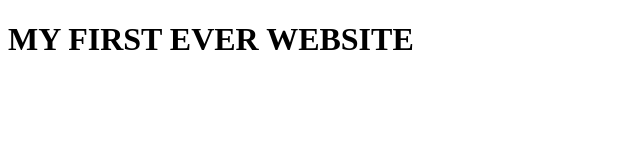
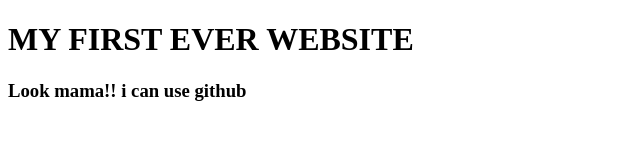
Before and after one commit to mjrafi01/MyFirstWebsite, a plain HTML site: page index.html in a window 1280 px wide. Shown: the whole page, without its empty margins (0-640 px from the left). Drawn offline with Linux system fonts and the light colour scheme.

Commit message:
Learn Github

```diff
--- a/index.html
+++ b/index.html
@@ -7,5 +7,6 @@
 </head>
 <body>
     <h1>MY FIRST EVER WEBSITE</h1>
+    <h3>Look mama!! i can use github</h3>
 </body>
 </html>
```
